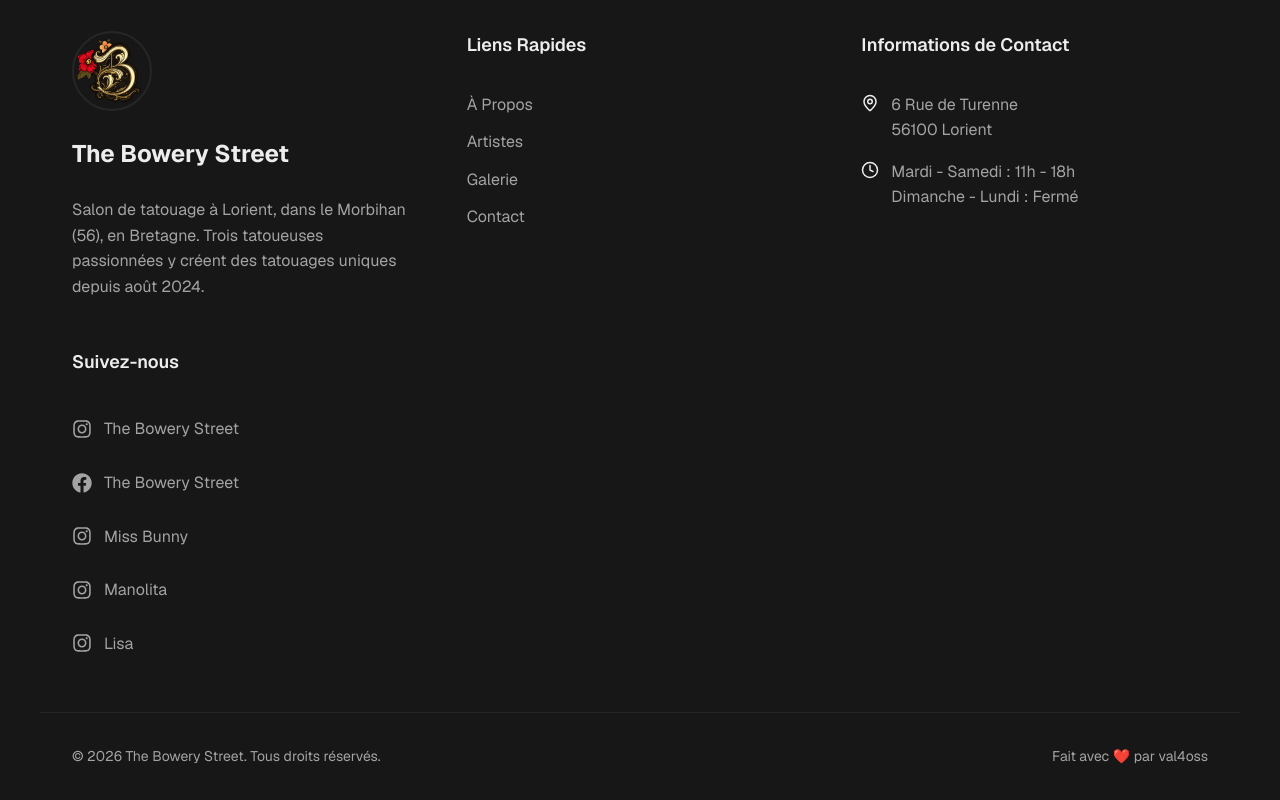
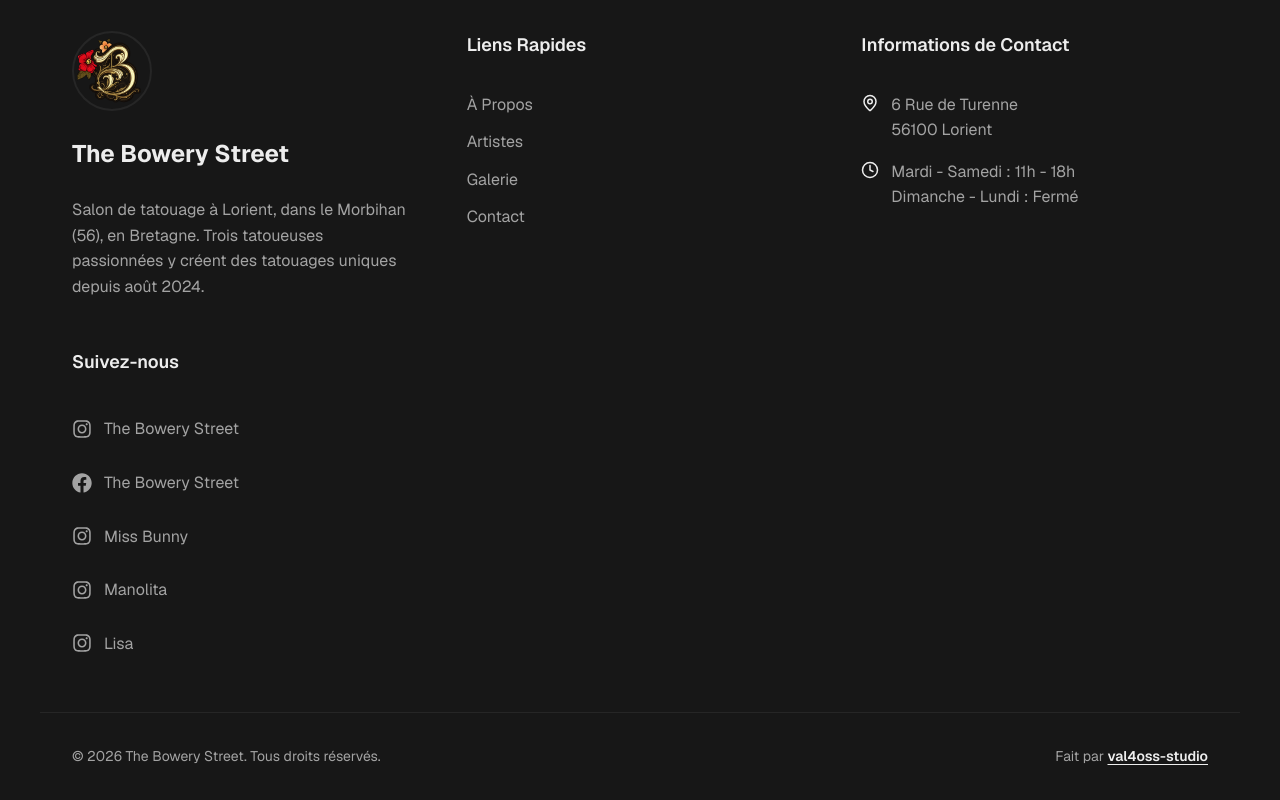
Before and after one commit to val4oss-studio/theboweryst-showcase, a Next.js app: page / in a window 1280 px wide. Shown: the part 4583-5383 px from the top of the page. Built offline with nearby package versions, Linux system fonts and the light colour scheme.

Commit message:
fix(footer): credit val4oss-studio with a link
Replace the made with love credit with made by val4oss-studio, in fr
and en, linking to studio.val4oss.com.

```diff
--- a/src/app/components/layout/Footer.tsx
+++ b/src/app/components/layout/Footer.tsx
@@ -138,7 +138,17 @@ export function Footer({ artists }: FooterProps) {
           © {new Date().getFullYear()} {shop.name}. {t.footer.rights}
         </p>
         <div className="footer-credits">
-          <span>{t.footer.madeWith} ❤️ {t.footer.inLorient}</span>
+          <span>
+            {t.footer.madeBy}{' '}
+            <a
+              href="https://studio.val4oss.com"
+              target="_blank"
+              rel="noopener"
+              className="footer-credits-link"
+            >
+              val4oss-studio
+            </a>
+          </span>
         </div>
       </div>
 
--- a/src/app/globals.css
+++ b/src/app/globals.css
@@ -2057,6 +2057,19 @@ body {
   display: inline-block;
 }
 
+.footer-credits-link {
+  color: var(--foreground);
+  font-weight: 600;
+  text-decoration: underline;
+  text-decoration-thickness: 1px;
+  text-underline-offset: 0.2em;
+  transition: color 0.2s ease;
+}
+
+.footer-credits-link:hover {
+  color: var(--accent);
+}
+
 /* Footer responsive */
 @media (max-width: 768px) {
   .footer {
--- a/src/app/i18n/locales/en.json
+++ b/src/app/i18n/locales/en.json
@@ -87,7 +87,6 @@
     "contactInfo": "Contact Info",
     "followUs": "Follow Us",
     "rights": "All rights reserved.",
-    "madeWith": "Made with",
-    "inLorient": "by val4oss"
+    "madeBy": "Made by"
   }
 }
--- a/src/app/i18n/locales/fr.json
+++ b/src/app/i18n/locales/fr.json
@@ -87,7 +87,6 @@
     "contactInfo": "Informations de Contact",
     "followUs": "Suivez-nous",
     "rights": "Tous droits réservés.",
-    "madeWith": "Fait avec",
-    "inLorient": "par val4oss"
+    "madeBy": "Fait par"
   }
 }
```
